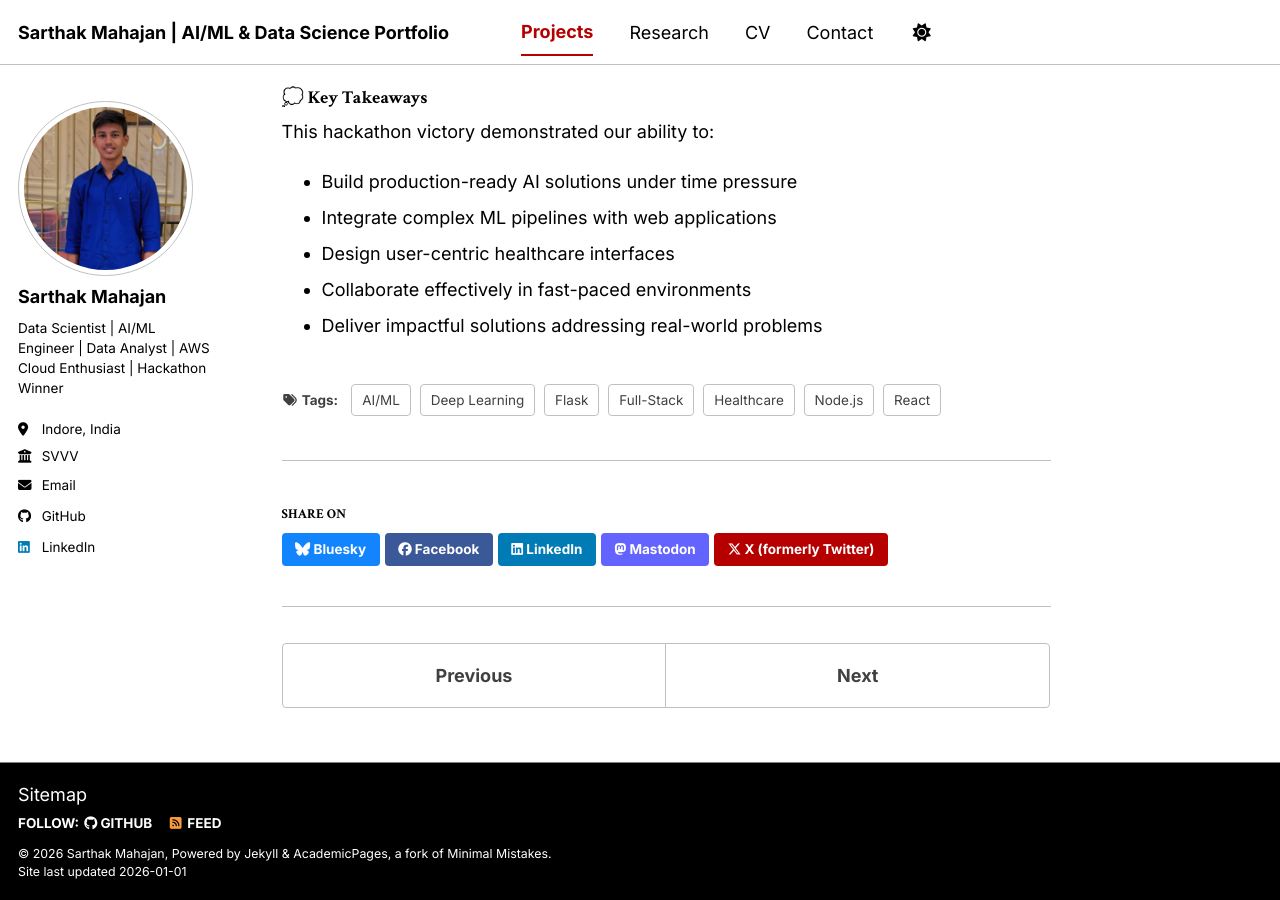
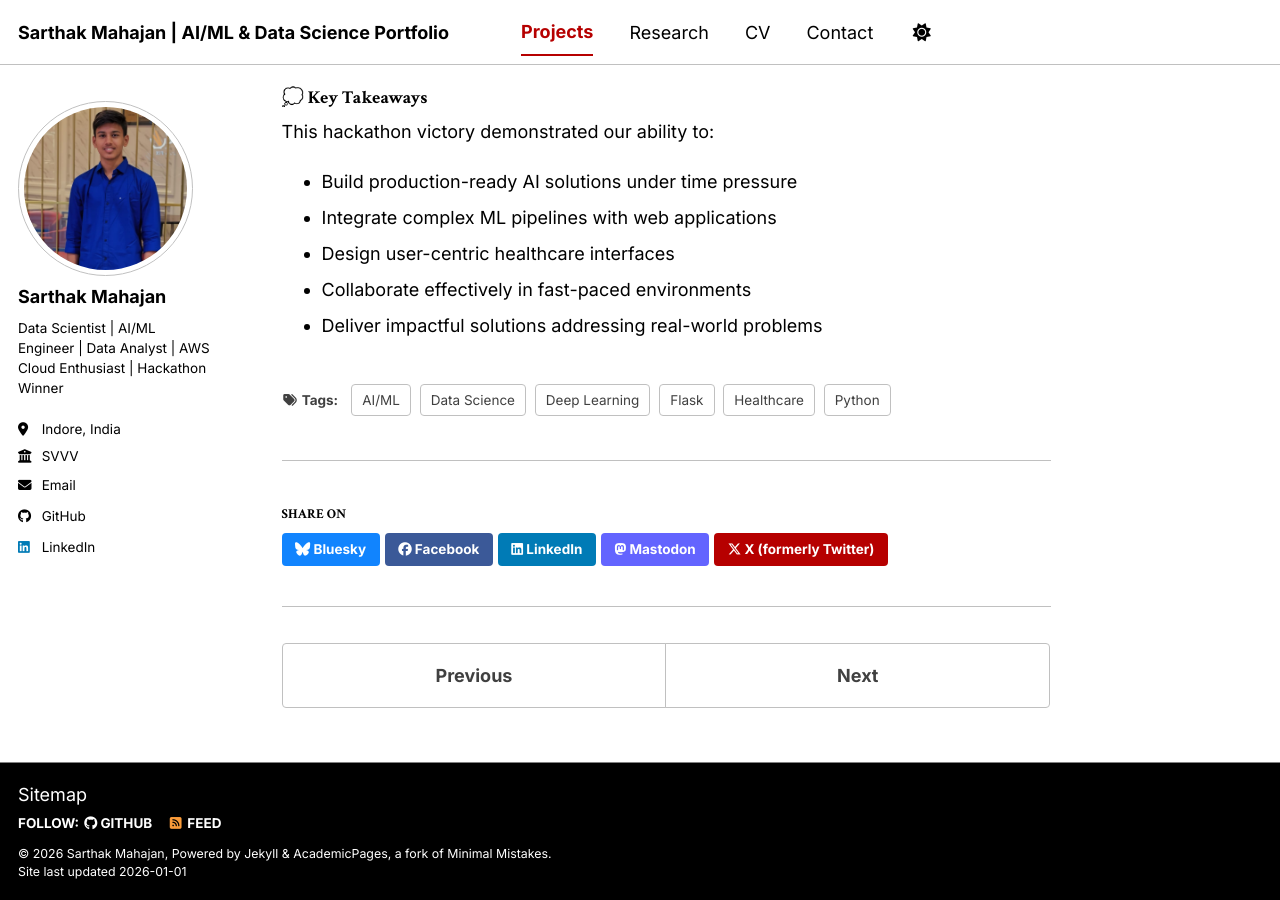
Before and after one commit to Sarthakm811/Sarthakm811.github.io, a Jekyll site: the page built from _portfolio/healthcare-ai-guardian.md, in a window 1280 px wide and 900 px high, scrolled down 4227 px. Built offline with Jekyll 4.4.1, drawn with Linux system fonts in a browser that asks for light colours; a script bundle is joined from its source files by our own code; library files that are not in the unit come from our copies.

Commit message:
Update Healthcare AI Guardian to emphasize AI/ML focus

```diff
--- a/_portfolio/healthcare-ai-guardian.md
+++ b/_portfolio/healthcare-ai-guardian.md
@@ -1,15 +1,14 @@
 ---
 title: "HealthCare AI Guardian - Preventive Health Platform"
-excerpt: "🥇 VOID Hackathon Winner | Full-stack AI-powered preventive health platform with early disease detection using deep learning models.<br/><img src='/images/healthcare-ai.png'>"
+excerpt: "🥇 VOID Hackathon Winner | AI/ML-powered preventive health platform with early disease detection using deep learning models.<br/><img src='/images/healthcare-ai.png'>"
 collection: portfolio
 github: "https://github.com/Sarthakm811/HealthCare-AI-Guardian"
 tags:
   - AI/ML
-  - Full-Stack
   - Healthcare
   - Deep Learning
-  - React
-  - Node.js
+  - Data Science
+  - Python
   - Flask
 ---
 
```
